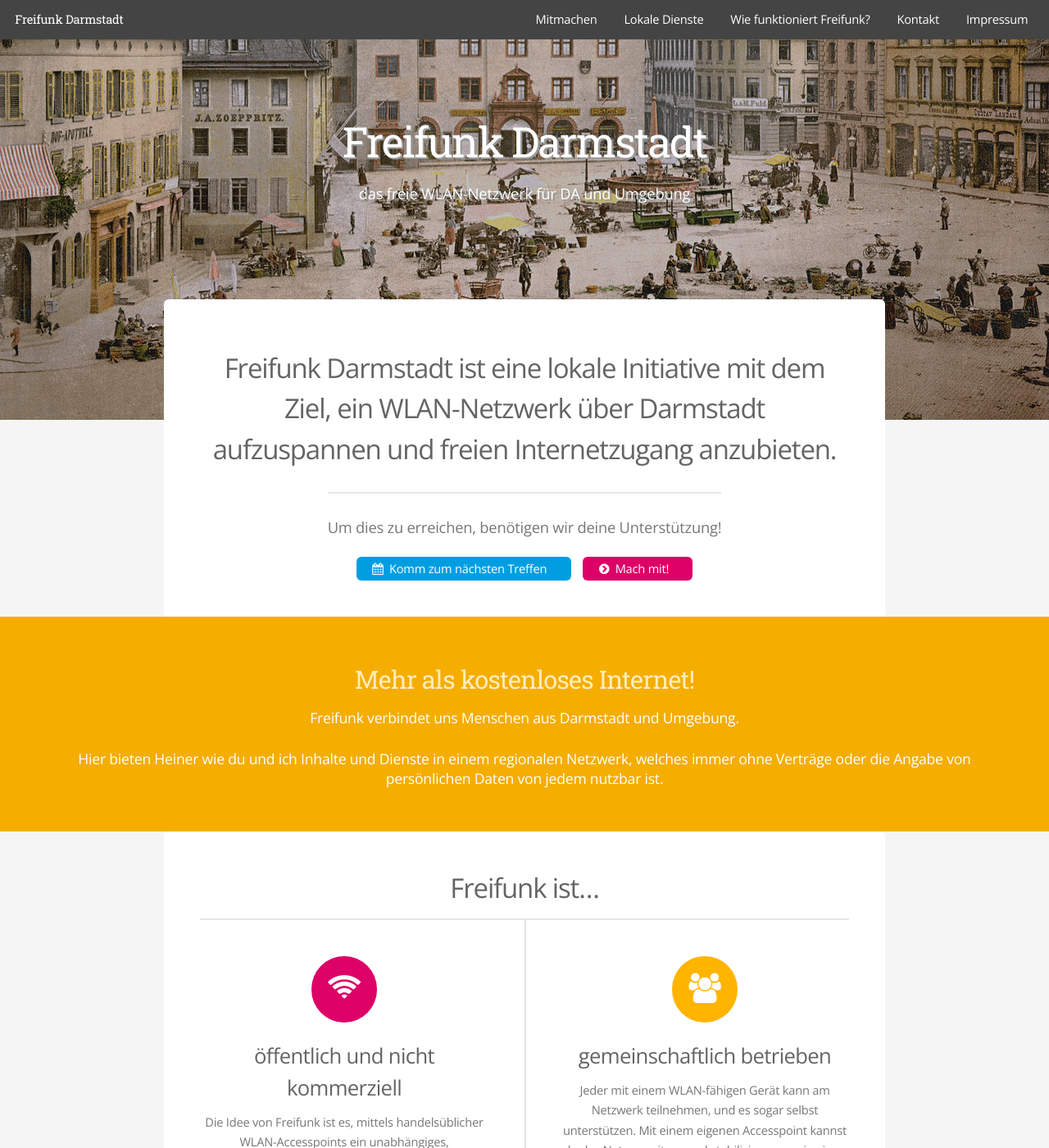
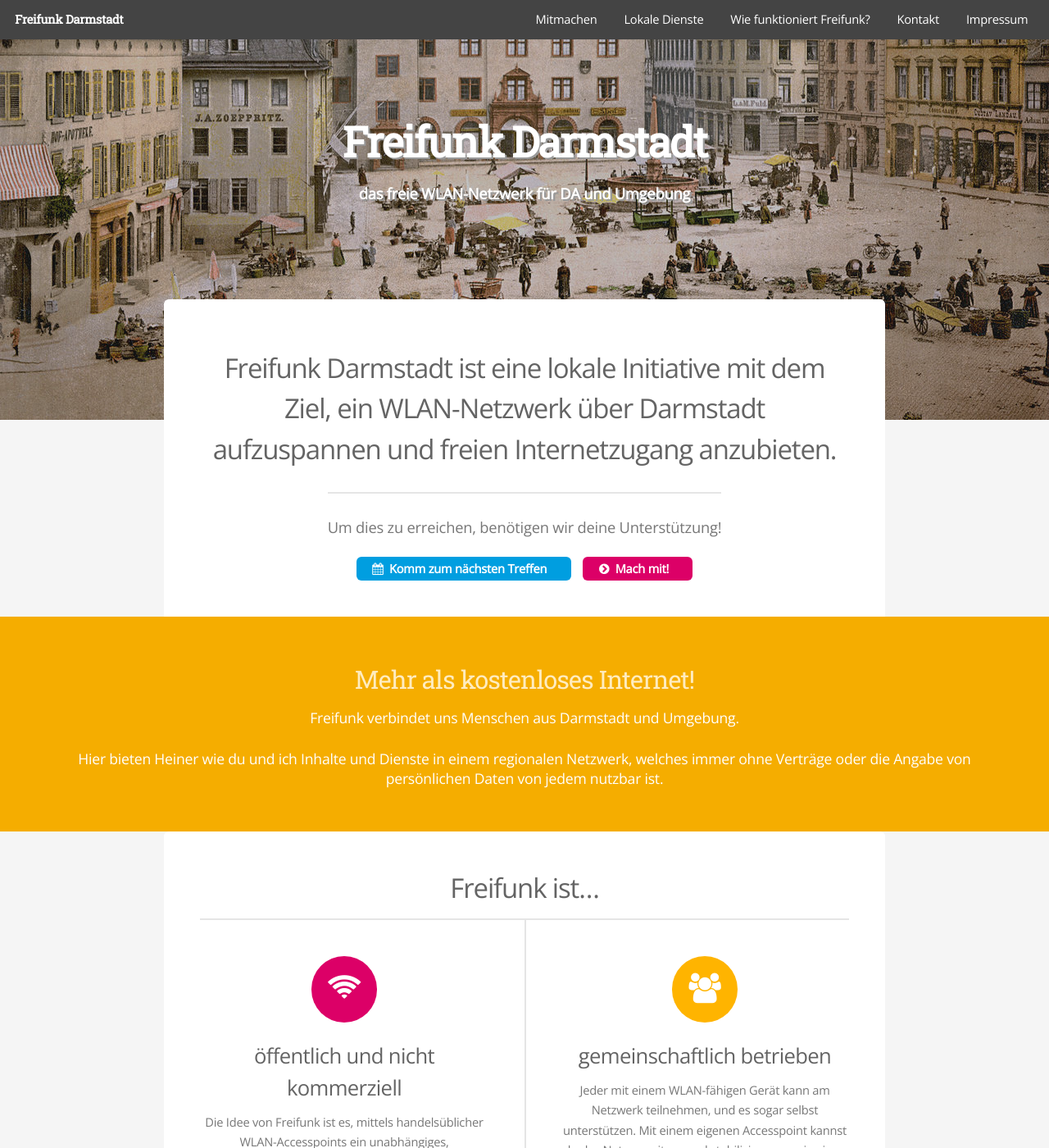
Before and after one commit to mdrenger/darmstadt.freifunk.net, a Jekyll site: the page built from pages/index.html, in a window 1280 px wide and 1400 px high. Shown: the whole window at 82% size. Built offline with Jekyll 4.4.1, drawn with Linux system fonts in a browser that asks for light colours.

Commit message:
sass: font-weight-bold auf 600

```diff
--- a/_sass/_vars.scss
+++ b/_sass/_vars.scss
@@ -11,7 +11,7 @@
 	$fancy-font:				'Roboto Slab', sans-serif;
 	$font-family-fixed:			monospace;
 	$font-weight:				300;
-	$font-weight-bold:			400;
+	$font-weight-bold:			600;
 
 // Color.
 	$color-bg:					#f5f5f5;
```
